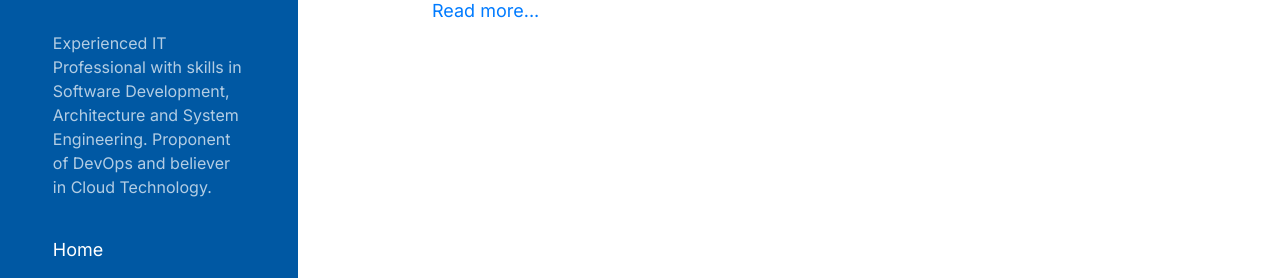
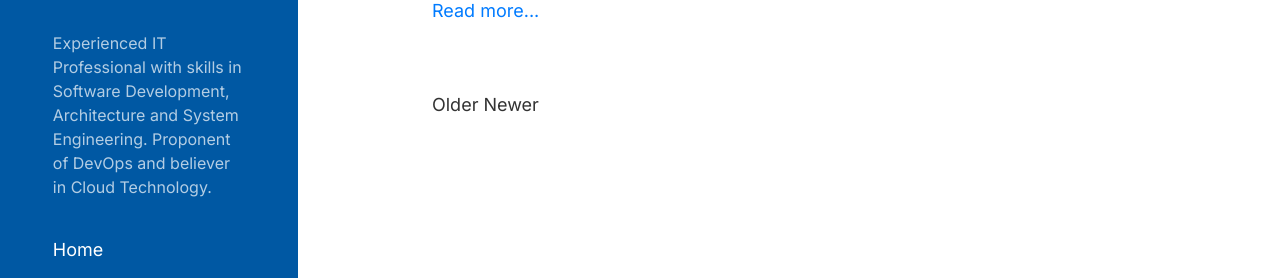
Before and after one commit to cladam/cladam.github.io, a Jekyll site: the page built from index.html, in a window 1280 px wide. Shown: the part 272-550 px from the top of the page. Built offline with Jekyll 4.4.1, drawn with Linux system fonts in a browser that asks for light colours; the list of posts is cut into pages by our own code.

Commit message:
Update index.html

```diff
--- a/index.html
+++ b/index.html
@@ -4,7 +4,7 @@
 ---
 
 <div class="posts">
-  {% for post in site.posts %}
+  {% for post in paginator.posts %}
     <div class="post">
       <h1 class="post-title">
         <a href="{{ post.url | relative_url }}">
@@ -19,3 +19,17 @@
     </div>
   {% endfor %}
 </div>
+
+<!-- Pagination links -->
+<div class="pagination">
+  {% if paginator.previous_page %}
+    <a class="pagination-item older" href="{{ paginator.previous_page_path | relative_url }}">Older</a>
+  {% else %}
+    <span class="pagination-item older">Older</span>
+  {% endif %}
+  {% if paginator.next_page %}
+    <a class="pagination-item newer" href="{{ paginator.next_page_path | relative_url }}">Newer</a>
+  {% else %}
+    <span class="pagination-item newer">Newer</span>
+  {% endif %}
+</div>
```
